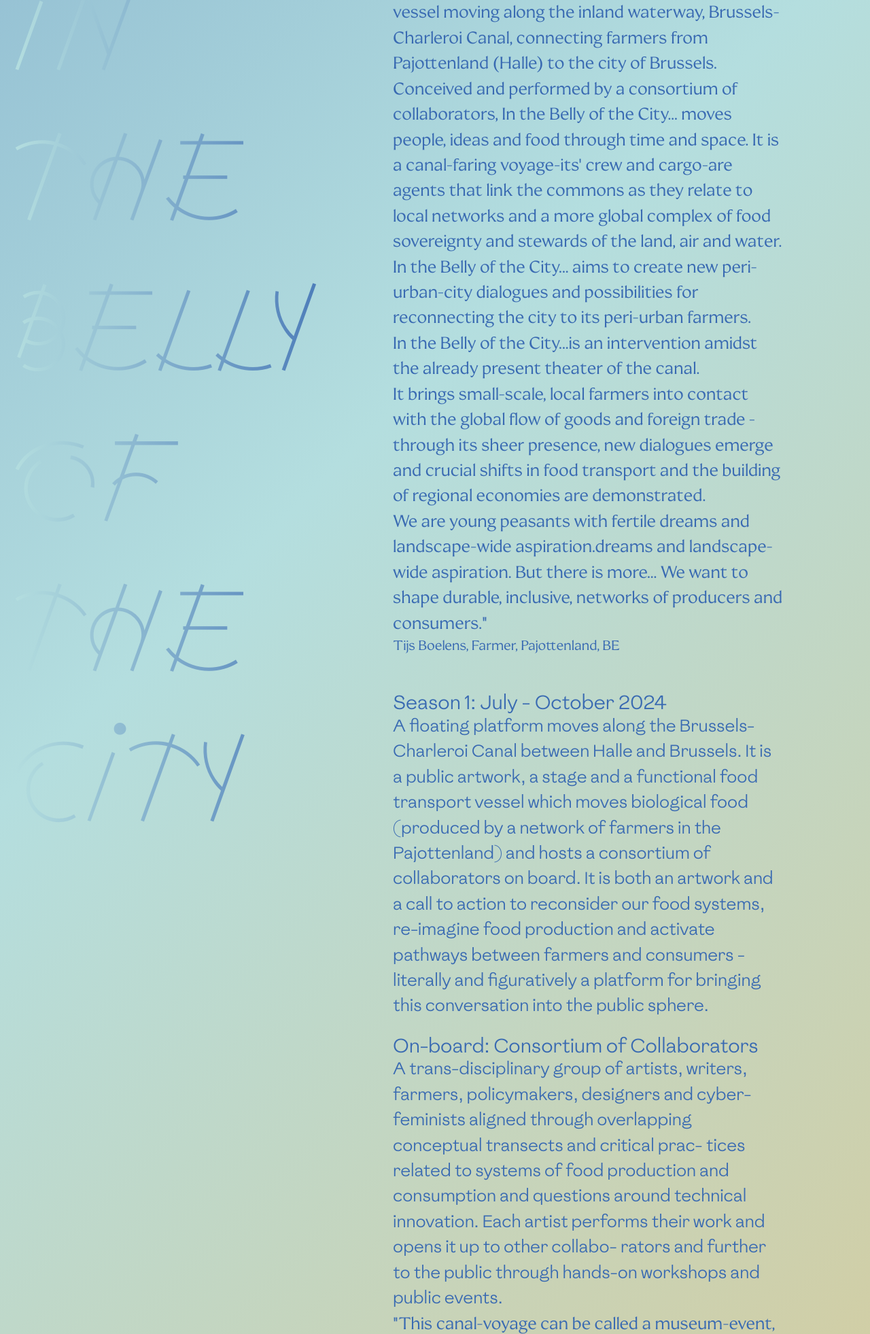
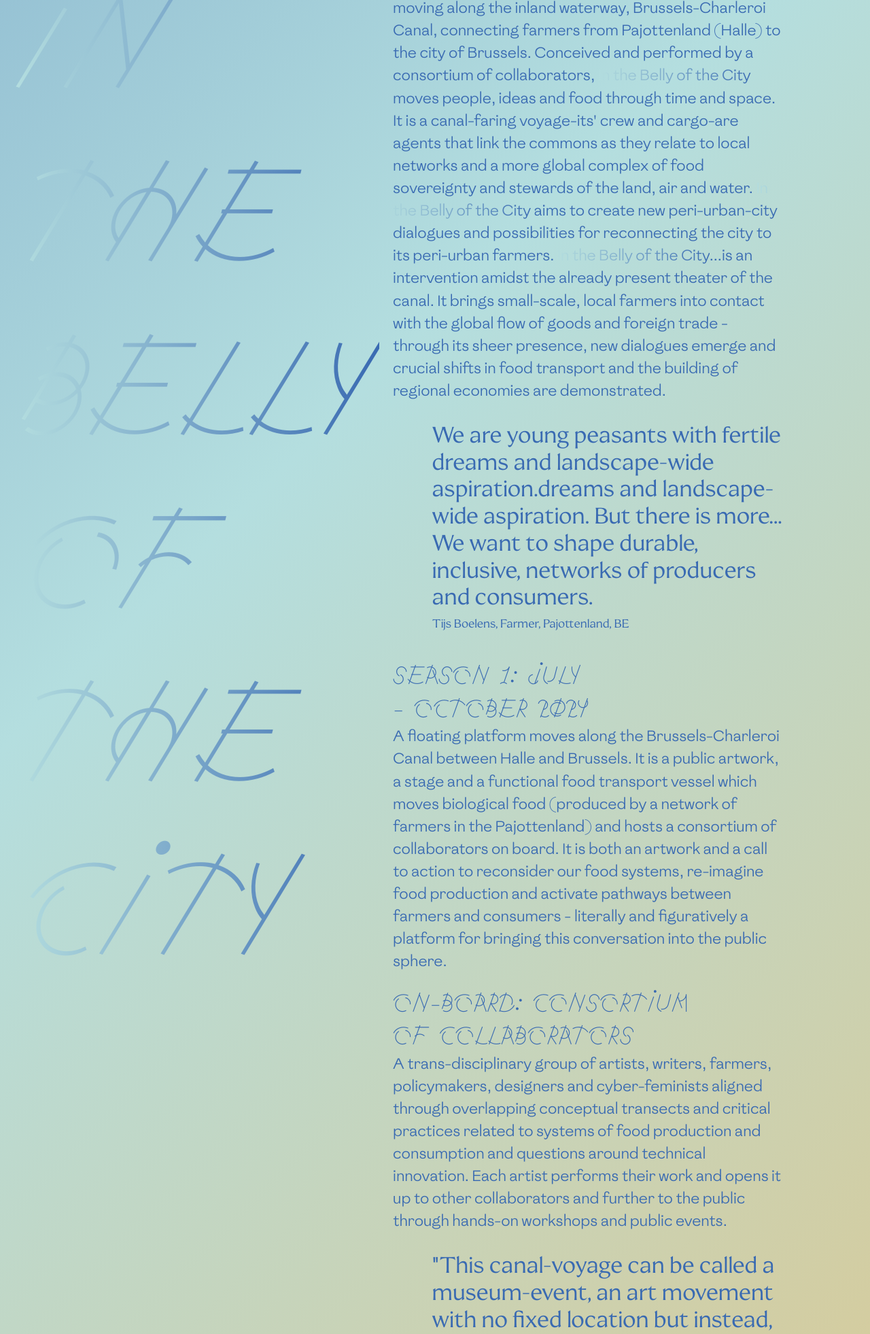
Before and after one commit to jeremien/boatinthebellyofthecity.landing, a plain HTML site: page index.html in a window 1280 px wide. Shown: the part 88-2050 px from the top of the page at 68% size. Drawn offline with Linux system fonts and the light colour scheme.

Commit message:
change css

```diff
--- a/assets/css/style.css
+++ b/assets/css/style.css
@@ -45,14 +45,15 @@ body {
 
 
 h1 {
-  font-size: 1.3em;
+  /* font-size: 1.3em; */
   /* margin-bottom: 5px; */
   font-weight: normal;
+  margin-top: 20px;
 }
 
 
 p {
-  font-size: 1.3rem;
+  /* font-size: 1.3rem; */
   margin: 0;
 }
 
@@ -87,9 +88,9 @@ p {
   padding: 20px;
 }
 
+
 .container .left h1 {
   margin: 0;
-
   background: linear-gradient(to right, #b4dedf, #396ab2);
     -webkit-text-fill-color: transparent;
     -webkit-background-clip: text;
@@ -104,16 +105,36 @@ p {
   margin-bottom: 200px;
 }
 
+.container .right em {
+  /* font-family: "Noloice"; */
+  font-style: normal;
+  /* text-decoration: underline; */
+  /* background: linear-gradient(to right, #b4dedf, #396ab2);;
+  color: #fab855; */
+  background: linear-gradient(to right, #b4dedf, #396ab2);
+    -webkit-text-fill-color: transparent;
+    -webkit-background-clip: text;
+}
+
 .container .right .citation {
   font-family: "Coconat";
+  font-size: 1.5em;
+  line-height: 1.2em;
+  padding-left: 10%;
   /* margin-top: 10px; */
   /* margin-bottom: 20px; */
   /* padding-right: 20%; */
-  padding-bottom: 5%;
+  padding-top: 5%;
+  padding-bottom: 2%;
+}
+
+.container .right h1 {
+  font-size: 2em;
+  font-family: Noloice;
 }
 
 .container .right .citation .signature {
-  font-size: 0.9em;
+  font-size: 0.9rem;
 }
 
 @media only screen and (min-width:920px) and (max-width: 1600px) {
--- a/index.html
+++ b/index.html
@@ -3,22 +3,25 @@
   <head>
     <meta charset="utf-8">
     <meta name="viewport" content="width=device-width, initial-scale=1" />
-    <title>In the belly of the city</title>
+    <title><em>In the Belly of the City</em></title>
     <link rel="stylesheet" href="/assets/css/reset.css">
     <link rel="stylesheet" href="/assets/css/style.css">
   </head>
   <body>
     <div class="container">
-      <section class="left"><h1>In the belly of the city</h1></section>
+      <section class="left"><h1><em>In the Belly of the City</em></h1></section>
       <section class="right">
-        <article class="citation">
-          <p>"In the Belly of the City...is a floating transport vessel moving along the inland waterway, Brussels-Charleroi Canal, connecting farmers from Pajottenland (Halle) to the city of Brussels. Conceived and performed by a consortium of collaborators, In the Belly of the City...
-            moves people, ideas and food through time and space. It is a canal-faring voyage-its' crew and cargo-are agents that link the commons as they relate to local networks and a more global complex of food sovereignty and stewards of the land, air and water. In the Belly of the City... aims to create new peri-urban-city dialogues and possibilities for reconnecting the city to its peri-urban farmers.</p>
-          <p>In the Belly of the City...is an intervention amidst the already present theater of the canal.</p>
-          <p>It brings small-scale, local farmers into contact with the global flow of goods and foreign trade - through its sheer presence, new dialogues emerge and crucial shifts in food transport and the building of regional economies are demonstrated.</p>
-          <p>We are young peasants with fertile dreams and landscape-wide aspiration.dreams and landscape-wide aspiration. But there is more... We want to shape durable, inclusive, networks of producers and consumers."</p>
-          <p class="signature">Tijs Boelens, Farmer, Pajottenland, BE</p>
-        </article>
+
+        <p><em>In the Belly of the City</em> is a floating transport vessel moving along the inland waterway, Brussels-Charleroi Canal, connecting farmers from Pajottenland (Halle) to the city of Brussels. Conceived and performed by a consortium of collaborators, <em>In the Belly of the City</em>
+          moves people, ideas and food through time and space. It is a canal-faring voyage-its' crew and cargo-are agents that link the commons as they relate to local networks and a more global complex of food sovereignty and stewards of the land, air and water. <em>In the Belly of the City</em> aims to create new peri-urban-city dialogues and possibilities for reconnecting the city to its peri-urban farmers.
+        <em>In the Belly of the City</em>...is an intervention amidst the already present theater of the canal.
+        It brings small-scale, local farmers into contact with the global flow of goods and foreign trade - through its sheer presence, new dialogues emerge and crucial shifts in food transport and the building of regional economies are demonstrated.</p>
+
+
+      <article class="citation">
+        <p>We are young peasants with fertile dreams and landscape-wide aspiration.dreams and landscape-wide aspiration. But there is more... We want to shape durable, inclusive, networks of producers and consumers.</p>
+        <p class="signature">Tijs Boelens, Farmer, Pajottenland, BE</p>
+      </article>
 
       <h1>Season 1: July - October 2024</h1>
       <p>A floating platform moves along the Brussels-Charleroi Canal between Halle and
@@ -30,11 +33,8 @@
       this conversation into the public sphere.</p>
 
       <h1>On-board: Consortium of Collaborators</h1>
-      <p>A trans-disciplinary group of artists, writers, farmers, policymakers, designers and
-      cyber-feminists aligned through overlapping conceptual transects and critical prac-
-      tices related to systems of food production and consumption and questions around
-      technical innovation. Each artist performs their work and opens it up to other collabo-
-      rators and further to the public through hands-on workshops and public events.</p>
+      <p>A trans-disciplinary group of artists, writers, farmers, policymakers, designers and cyber-feminists aligned through overlapping conceptual transects and critical practices related to systems of food production and consumption and questions around
+      technical innovation. Each artist performs their work and opens it up to other collaborators and further to the public through hands-on workshops and public events.</p>
       <article class="citation">
         <p>"This canal-voyage can be called a museum-event, an art movement with no fixed location but instead, in the phrase of Gilles Deleuze and Félix Guattari, represents a line of
         flight and an inspired "deterritorialisation”. It is mobile and nomadic, moving from lock
@@ -47,38 +47,35 @@
 
       <h1>Ethos: Old tools, new tricks...</h1>
       <p>We demonstrate low-tech, open-source propositions where the maxim is not the domination of nature but the mastery of non-mastery as with the use of sun to move our
-      vessel and to transmit and receive messages. The point is not to oppose technology
-      and science but to shift control and oversight of the means of production from the few
-      to the many.</p>
-
-      <p>We draw upon old technologies, forgotten experiments, technological follies and spin
+      vessel and to transmit and receive messages. The point is not to oppose technology and science but to shift control and oversight of the means of production from the few
+      to the many. We draw upon old technologies, forgotten experiments, technological follies and spin
       them into contemporary use. We turn to the sun as our source of energy and inspiration and play out possibilities for sourcing her power for transport, communication
       and seasonal rituals. A Farm that Sailed Away is an example of retro-innovation: pulling smaller carbon footprint technologies from the past and using them as tools for
       redefining new paths of "development” -drawing people into relation with their food;
       its origins, its growers, its seasonality and possibilities for feeding our imaginations.</p>
 
       <h1>A PILOT PROGRAM LEADING TOWARDS A PERMANENT FLOATING COMMONS.</h1>
-      <p>In the Belly of the City: Season One is a provocation to support a permanent solution for food
-      transport between country and city - an opportunity to imagine creative ways to move along
-      the canal, engage with docks, other vessels, partners along the canal, gangways and mooring arrangements. The project provides a novel space and opportunity for debate and stimulation and time to test out ideas and tune the route - where we discover together and develop appropriate technology, partnerships and programs that mirror the ethos of the project. A flexible program allows other projects to join and new programs to evolve in an effort to form a permanent, cooperatively run, self-sustaining, floating transport between Halle and Brussels.</p>
-      <p>We wish to experiment with this form; how to animate its route and presence with artistic interventions, how to cultivate relations with existing projects and communities along the way, and co-develop new agrarian rituals connected to foodways and contemporary art</p>
+      <p><em>In the Belly of the City</em>: Season One is a provocation to support a permanent solution for food
+      transport between country and city - an opportunity to imagine creative ways to move along the canal, engage with docks, other vessels, partners along the canal, gangways and mooring arrangements. The project provides a novel space and opportunity for debate and stimulation and time to test out ideas and tune the route - where we discover together and develop appropriate technology, partnerships and programs that mirror the ethos of the project. A flexible program allows other projects to join and new programs to evolve in an effort to form a permanent, cooperatively run, self-sustaining, floating transport between Halle and Brussels.We wish to experiment with this form; how to animate its route and presence with artistic interventions, how to cultivate relations with existing projects and communities along the way, and co-develop new agrarian rituals connected to foodways and contemporary art</p>
 
-      <p>Consortium of Collaborators (i liked the Constellation of Collaborators though?)</p>
+      <h1>Consortium of Collaborators</h1>
 
-      <p>In the Belly of the City... is being developed in dialogue with a panel of consultants
-      and developed collectively between local actors.</p>
+      <p><em>In the Belly of the City</em>... is being developed in dialogue with a panel of consultants and developed collectively between local actors.</p>
 
       <p>Season One launches with a rotating crew of artists, farmers, anthropologists, biologists, bakers, activists and policy makers aligned through overlapping practices related to food sovereignty, co-creation and new agrarian rituals connected to foodways and contemporary art. Each collaborator performs their work with the intention to draw in new actors through hands-on workshops and public events.</p>
 
-      <h1>Funding / Thanks to</h1>
-      <p>In the Belly of the City…
-      is funded in part through: S+T+Arts In The City | Where Our Food Comes From
-      S+T+Arts Local Expert Group:
-      Marieke De Munck, Curator & Artist Development, Viernulvier, Gent, BE
+      <h1>Thanks to...</h1>
+      <ul><em>In the Belly of the City</em> is funded in part through:
+      <li>S+T+Arts In The City</li>
+      <li>Where Our Food Comes From</li>
+      </ul>
+      <ul>S+T+Arts Local Expert Group:
+      <li>Marieke De Munck, Curator & Artist Development, Viernulvier, Gent, BE
       Julie Lebrun, Communication, EIT Food, EIT Health food for hospitals
       Lynn Tytgat, Head of weKONEK.brussels, Vrije Universiteit Brussel
       Sandrine Vokaer, Brussel Leefmilieu, Good Food Brussels
-      Marie-Carmen Bex, Deputy Director, Innoviris</p>
+      Marie-Carmen Bex, Deputy Director, Innoviris
+      </ul>
 
       <p>UGent:
       Carl Lachat,Head of the Department of Food Technology, Safety & Health Prof Jaxen
@@ -93,7 +90,7 @@
       Logistics/Development/Curatorial:
       Grégory Castera, curator-at-large and chief of “Learning from the Commons”, KANAL-Centre Pompidou (Brussels)</p>
 
-      <p>This support lays the foundation for the development of a permanent, shared infrastructure which provides a platform for durable, reliable food transport AND cultural production.The project aims to secure a host with aligned ambitions. By connecting cultural and artistic pro- grams with local food infrastructures, the project demonstrates new forms action and policy making.</p>
+      <p><i>This support lays the foundation for the development of a permanent, shared infrastructure which provides a platform for durable, reliable food transport and cultural production.The project aims to secure a host with aligned ambitions. By connecting cultural and artistic programs with local food infrastructures, the project demonstrates new forms action and policy making.</i></p>
     </section>
     </div>
   </body>
```
